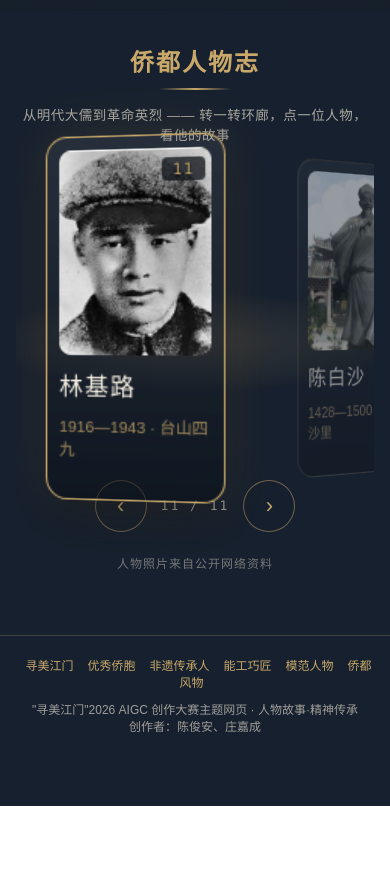
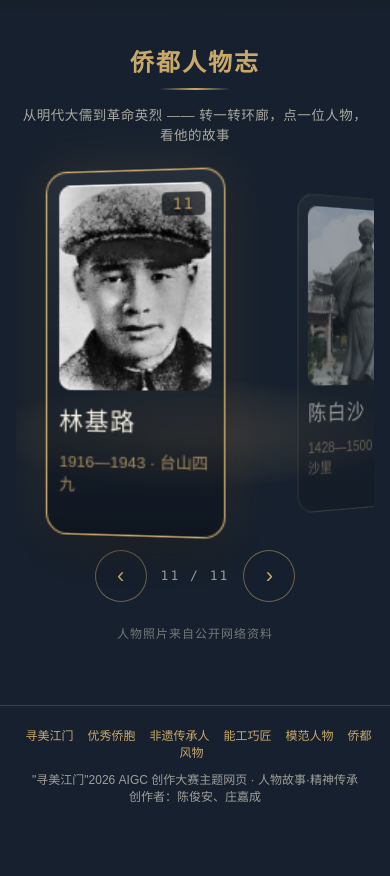
Before and after one commit to Cheng-ing/xunmei-jiangmen, a plain HTML site: page index.html in a window 390 px wide. Shown: the part 925-1801 px from the top of the page. Before the commit the page ends 1731 px from the top, so only its background shows below. Drawn offline with Linux system fonts and the light colour scheme; animation ran at ten frames a second.

Commit message:
更新网页 第1/14批（1 个文件，2026-11-17 23:21）

```diff
--- a/css/heroes.css
+++ b/css/heroes.css
@@ -84,7 +84,9 @@
    半径是算出来的（--ring-r），卡片宽度改这里、半径跟着自动变。 */
 .ring-stage {
   position: relative;
-  height: 420px;
+  /* 480 不是拍脑袋：正面卡片带 translateZ 投影会放大（桌面约 1.39 倍），
+     420 时卡片底会探出舞台压住下方的 ‹ › 按钮，480 正好收住 */
+  height: 480px;
   max-width: 1180px; margin: 6px auto 0;
   perspective: 1400px;
   cursor: grab; touch-action: pan-y;   /* 横拖归环廊，竖拖留给页面滚动 */
@@ -93,14 +95,15 @@
      左右裁掉；clip 比 hidden 好，不会把舞台变成滚动容器。 */
   overflow-x: clip;
 }
-/* 环廊底下的一团地光，像展厅打在地面上的灯 */
+/* 环廊底下的一团地光，像展厅打在地面上的灯。
+   位置压在环的下方（top 72%），从卡片脚底透出来，别横到按钮那里去 */
 .ring-stage::before {
   content: "";
-  position: absolute; left: 50%; top: 58%;
-  width: 660px; height: 150px;
+  position: absolute; left: 50%; top: 72%;
+  width: 660px; height: 160px;
   transform: translate(-50%, -50%);
   background: radial-gradient(ellipse at center,
-    rgba(201,168,106,.16), rgba(201,168,106,.05) 55%, transparent 72%);
+    rgba(201,168,106,.18), rgba(201,168,106,.06) 55%, transparent 72%);
   pointer-events: none;
 }
 .ring-stage:active { cursor: grabbing; }
@@ -158,7 +161,7 @@
 /* 环廊下方：左右转按钮 + 计数 */
 .ring-nav {
   display: flex; align-items: center; justify-content: center; gap: 18px;
-  margin-top: 18px;
+  margin-top: 22px;
 }
 .ring-btn {
   width: 44px; height: 44px; border-radius: 50%;
@@ -242,8 +245,9 @@ body.modal-open { overflow: hidden; }   /* 弹出时锁住页面滚动 */
   .montage-row:nth-child(3) .montage-cell { width: 82px; }
   .montage-track { gap: 10px; }
 
-  .ring-stage { height: 300px; perspective: 900px; }
-  .ring-stage::before { width: 420px; height: 100px; }
+  /* 手机同理：236 高的卡片实测投影 1.52 倍，300 会压住按钮，370 留出空隙 */
+  .ring-stage { height: 370px; perspective: 900px; }
+  .ring-stage::before { width: 420px; height: 110px; }
   .ring-card { left: -59px; top: -118px; width: 118px; height: 236px; }
   .ring-face { padding: 8px; gap: 7px; }
   .ring-face h3 { font-size: 16px; letter-spacing: 1px; }
```
